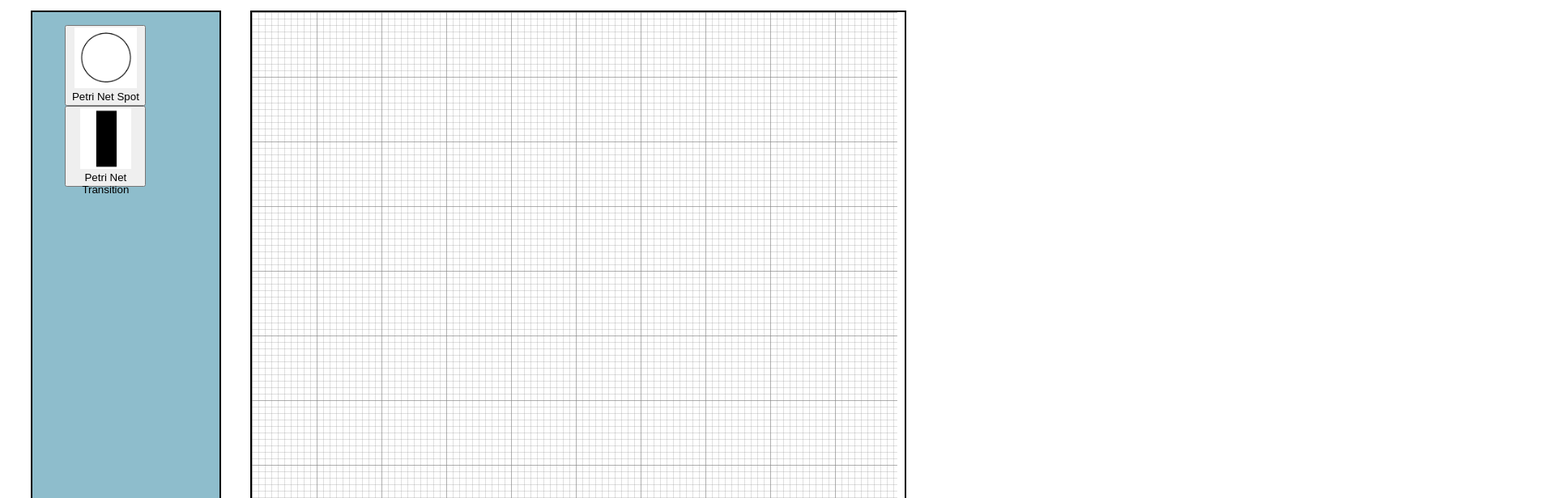
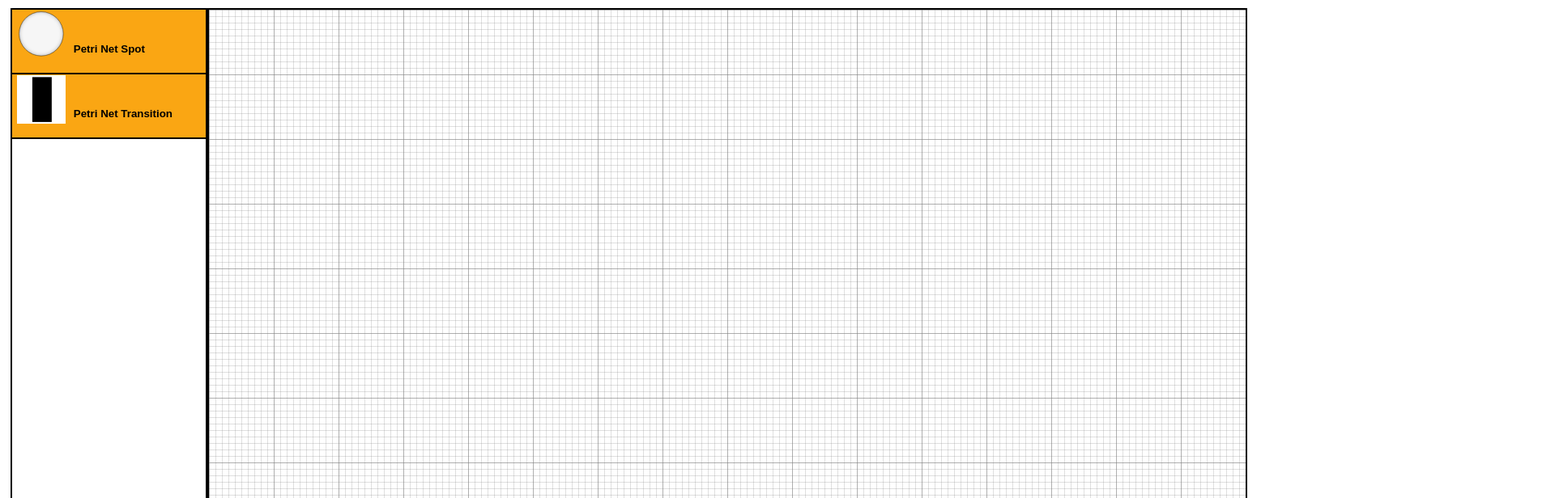
Before and after one commit to Trautenberk/edu-sim-hub, a React (Create React App) app: page / in a window 1280 px wide. Shown: the top 616 px of the page at 81% size, 1920 px wide, since content can reach past the window. Built offline with nearby package versions, Linux system fonts and the light colour scheme.

Commit message:
reafktoring svg a trochu css uprav

```diff
--- a/src/Components/Editor/Canvas.module.css
+++ b/src/Components/Editor/Canvas.module.css
@@ -4,16 +4,26 @@
     border: 2px black solid;
     width: 100%;
     height: 100%;
-    margin-left: 5%;
+    position: absolute;
+    top: 10px;
+    bottom: 5%;
+    left: 20%;
+    right:  5%;
 }
 
 
 .CanvasSvg {
+    top: 0px;
+    left: 0px;
     height: 100%;
     width: 100%;
+    display: block;
+    min-width: 3600px;
+    min-height: 3600px;
+    position: absolute;
+    background-image: none;
 }
 
 .CanvasSvgRect {
-    width: 100%;
-    height: 100%;
+
 }
--- a/src/Components/Editor/Canvas.tsx
+++ b/src/Components/Editor/Canvas.tsx
@@ -1,9 +1,7 @@
-import React, {Component, MouseEventHandler, ReactElement, FunctionComponent, useContext, createRef, useRef, Children, useEffect, ReactNode, ReactPortal} from "react";
+import  {Component, MouseEventHandler, useContext, useRef, useEffect,  useState, FC} from "react";
 import {IEditorMenuItem} from "./EditorMenu";
 import styles from "./Canvas.module.css";
-import {CanvasContext, CanvasContextProvider, Coordinates} from "../../Store/Editor/Canvas/CanvasContext"
-import { MovableSVGGroupElement } from "./MovableSVGGroupElement";
-import uniqid from "uniqid";
+import {CanvasContext, Coordinates} from "../../Store/Editor/Canvas/CanvasContext"
 import { ConnectionManager } from "./Connections/ConnectionManager";
 
 
@@ -25,22 +23,6 @@ export type CanvasElementProps = {
 export type CanvasElementPropsWithouId = Omit<CanvasElementProps, "id">
 
 
-
-export abstract class CanvasElement extends Component<CanvasElementProps, any>{
-    constructor(props : CanvasElementProps){
-        super(props);
-
-        this.id = props.id;
-    }
-
-    public id : string;
-    public test() : void {console.log("Testttt")}
-    public focus : () => void = () => { console.log("Focus na prvku : " + this.id)};
-    public unfocus : () => void = () => {};
-}
-
-export type appendCanvasType = (itemToBeAppended :IEditorMenuItem) => boolean;
-
 type CanvasProps = {
     filters? : any[];
 }
@@ -50,18 +32,21 @@ export type CanvasMouseMoveEventDetail = {
     yCoord : number
 }
 
-export const Canvas : FunctionComponent<CanvasProps> = (props) => {
+export const Canvas : FC<CanvasProps> = (props) => {
+    const context = useContext(CanvasContext);
+    const [svgSize, setSvgSize] = useState({width : 0, height: 0})
+    const [gridPosition, setGridPosition] = useState<Coordinates>({posX: 0, posY: 0});
+    const canvasBoundingElementRef = useRef<HTMLDivElement>(null);
 
-    const onMouseDown : MouseEventHandler<SVGSVGElement> = (e) =>  {
-        console.log("Mouse down SVG");
-    }
-
-    const onMouseUp : MouseEventHandler<SVGSVGElement> = (e) => {
-        console.log("mouse up SVG")
-    }
+    useEffect(() => {
+        if(canvasBoundingElementRef.current != null ){
+            const boundElement = canvasBoundingElementRef.current;
+            setSvgSize({width: boundElement.clientWidth, height: boundElement.clientHeight});
+            context.updateCanvasBoundaries({left: boundElement.getBoundingClientRect().left, top: boundElement.getBoundingClientRect().top})}
+    }, []) ;
 
     return(
-        <div className={styles.Canvas}>
+        <div ref={canvasBoundingElementRef} className={styles.Canvas}>
                 <svg className={styles.CanvasSvg} xmlns="http://www.w3.org/2000/svg">
                     <defs>
                         <pattern id="smallGrid" width="8" height="8" patternUnits="userSpaceOnUse">
@@ -74,20 +59,21 @@ export const Canvas : FunctionComponent<CanvasProps> = (props) => {
                         {props.filters}   // filters
                     </defs>
                     <g>   // Canvas Elements
-                        <CanvasContextProvider>
-                            <CanvasGridElement/>
+                            <CanvasGridElement size={svgSize} />
                             {props.children}
                             <ConnectionManager/>
-                        </CanvasContextProvider>
                     </g>
                 </svg>
         </div>
     )
-
 }
 
 
-const CanvasGridElement : FunctionComponent = ({children}) => {
+type CanvasGridElementProps = {
+    size : {width: number, height : number}
+}
+
+const CanvasGridElement : FC<CanvasGridElementProps> = (props) => {
 
     const context = useContext(CanvasContext);
     const gridRef = useRef<SVGRectElement>(null);
@@ -101,14 +87,6 @@ const CanvasGridElement : FunctionComponent = ({children}) => {
     }
 
 
-    useEffect(() => {
-        if(gridRef.current != null){
-            const canvasBoundaries = gridRef.current.getBoundingClientRect();
-            context.updateCanvasBoundaries({left : canvasBoundaries.left, top : canvasBoundaries.top});
-        }
-    }, []) ;
-
-
     return(
         <g>
            <defs>
@@ -120,7 +98,7 @@ const CanvasGridElement : FunctionComponent = ({children}) => {
                 <path d="M 80 0 L 0 0 0 80" fill="none" stroke="gray" strokeWidth="1"/>
             </pattern>
             </defs>
-            <rect ref={gridRef} onClick={onClickHandler} className={styles.CanvasSvgRect} fill="url(#grid)" />
+            <rect width={props.size.width} height={props.size.height} ref={gridRef} onClick={onClickHandler} className={styles.CanvasSvgRect} fill="url(#grid)" />
         </g>
     )
 }
--- a/src/Components/Editor/Connections/ConnectionLine.tsx
+++ b/src/Components/Editor/Connections/ConnectionLine.tsx
@@ -35,15 +35,13 @@ export const LinePoint : FC<Coordinates> = (initialCoordinates) => {
     const context = useContext(CanvasContext);
     const [coordinates, setCoordinates] = useState<Coordinates>(initialCoordinates);
     const [id] = useState<string>(uniqid())
-    const {canvasBoundaries, onMouseDownHandler : onMouseDownHandlerFromCustomHook, onMouseUpHandler} = useDragableSVGCompoennt<SVGCircleElement>(setCoordinates);
+    const {onMouseDownHandler : onMouseDownHandlerFromCustomHook, onMouseUpHandler} = useDragableSVGCompoennt<SVGCircleElement>(setCoordinates);
 
 
     const onMouseDownHandler : MouseEventHandler<SVGCircleElement> = (e) => {
         onMouseDownHandlerFromCustomHook(e);
     }
 
-    canvasBoundaries.current = context.canvasBoundaries;
-
     return(
         <circle r={2}  />
     )
--- a/src/Components/Editor/Editor.module.css
+++ b/src/Components/Editor/Editor.module.css
@@ -1,20 +1,9 @@
 
 
 .Editor {
-    display: grid;
-    grid-template-columns: 20% 70%;
-    grid-template-rows: 100%;
-    margin-left: 3%;
-    margin-right: 3%;
     margin-top: 1%;
-    margin-bottom: 1%;
-    height: 90%;
-    width: 90%;
-}
-
-.EditorMenu {
+    height: 95%;
     width: 100%;
-    height: 100%;
 }
 
 .EditorCanvas {
--- a/src/Components/Editor/Editor.tsx
+++ b/src/Components/Editor/Editor.tsx
@@ -23,9 +23,12 @@ export const Editor : FunctionComponent = () => {
     return(
         <div className={styles.Editor}>
             <EditorMenu items={menuItems} onItemSelected={onMenuItemSelection}/>
+            <CanvasContextProvider>
                 <Canvas>
                     {canvasElements}
                 </Canvas>
+            </CanvasContextProvider>
+
         </div>
     )
 }
--- a/src/Components/Editor/EditorMenu.module.css
+++ b/src/Components/Editor/EditorMenu.module.css
@@ -1,24 +1,62 @@
 
 
 .EditorMenu {
+    position: absolute;
+    left: 1%;
+    top: 10px;
+    right: 80%;
+    bottom: 1%;
     border: 2px solid black;
-    background-color: rgba(130, 182, 199, 0.9);
-    height: 100%;
-    width: 100%;
+}
+
+.EditorMenu > ul {
+    padding: 0;
+    margin: 0;
 }
 
 .EditorMenuItem {
-    height: 100px;
-    width: 100px;
+    height: 80px;
+    width: 100%;
+    position: relative
 }
 
 .EditorMenuButton {
-    height: 100%;
+    height: 80px;
     width: 100%;
+    cursor: pointer;
+    background-color: #FAA613;
+    border: none;
+    border-bottom: solid black 2px;
+    font-weight: bold;
+    display: block;
+    position: relative;
+    display: flex;
+    flex-direction: row;
+}
+
+.EditorMenuButton > p {
+    margin-top: 40px;
+    margin-left: 10px;
+    display: block;
+}
+
+.EditorMenuButton > img {
+    margin-top: 10px;
+    height: 60px;
+    width: 60px;
+    display: block;
+    margin: 0;
+    z-index: 10;
+}
+
+.EditorMenuButton:hover {
+    background-color: #F44708;
 }
 
 .List {
+    position: relative;
     list-style-type: none;
+    z-index: 1;
 }
 
 .EditorMenUImage {
--- a/src/Components/Editor/EditorMenu.tsx
+++ b/src/Components/Editor/EditorMenu.tsx
@@ -43,12 +43,12 @@ const EditorMenuItem : FunctionComponent<EditorMenuItemProps> = (props) => {
 
     return(
         <li className={styles.List}>
-            <div className={styles.EditorMenuItem} >
                 <button className={styles.EditorMenuButton} onClick={onClickHandler} >
                     <img className={styles.EditorMenUImage} src={props.item.iconPath} />
-                    {props.item.name}
+                    <p>
+                        {props.item.name}
+                    </p>
                 </button>
-            </div>
         </li>
     )
 }
--- a/src/Components/Editor/MenuItems/PetriNets/Spot.tsx
+++ b/src/Components/Editor/MenuItems/PetriNets/Spot.tsx
@@ -8,6 +8,7 @@ import uniqid from "uniqid"
 import {useDragableSVGCompoennt} from "../../CustomHooks/useDraggableSVG"
 import {MovableSVGGroupElement} from "../../MovableSVGGroupElement"
 import { EndPoint } from "../../Connections/EndPoint";
+import spotsvg from "./icons/petri-spot.svg"
 
 
 
@@ -45,7 +46,7 @@ export class Spot extends EditorItem {
     }
 
 
-    public iconPath = spotImage;
+    public iconPath = spotsvg;
     public name = "Petri Net Spot";
 }
 
--- a/src/Components/Editor/MovableSVGGroupElement.tsx
+++ b/src/Components/Editor/MovableSVGGroupElement.tsx
@@ -2,7 +2,7 @@
 import React, { Children, FC, MouseEventHandler, useContext, useEffect, useRef, useState, cloneElement, ReactElement, isValidElement } from "react"
 import { CanvasContext, Coordinates } from "../../Store/Editor/Canvas/CanvasContext";
 import { EndPoint, EndPointProps } from "./Connections/EndPoint";
-import { useDragableSVGCompoennt } from "./CustomHooks/useDraggableSVG";
+import { useDragableSVGCompoennt } from "./CustomHooks/useDraggableSVG"
 
 
 
@@ -12,17 +12,15 @@ export const MovableSVGGroupElement : FC = ({children}) => {
     const [coordinates, setCoordinates] = useState<Coordinates>({posX: 0, posY: 0})
 
     const {
-        canvasBoundaries : canvasBoundaries,
         onMouseDownHandler : onMouseDownHandler,
         onMouseUpHandler : onMouseUpHandler
 
     } = useDragableSVGCompoennt<SVGGElement>(setCoordinates);
 
-    canvasBoundaries.current = context.canvasBoundaries;
 
     useEffect(() => {
         setCoordinates(context.initPos);
-        canvasBoundaries.current = context.canvasBoundaries;
+
     }, []);
 
 
```
Also changed, not shown: src/Components/Editor/CustomHooks/useDraggableSVG.tsx (+5 -5 lines), src/Store/Editor/Canvas/CanvasContext.tsx (+14 -2 lines), src/Components/Editor/MenuItems/PetriNets/icons/petri-spot.svg (added), src/Components/Editor/MenuItems/PetriNets/icons/petri-transition.svg (added).
